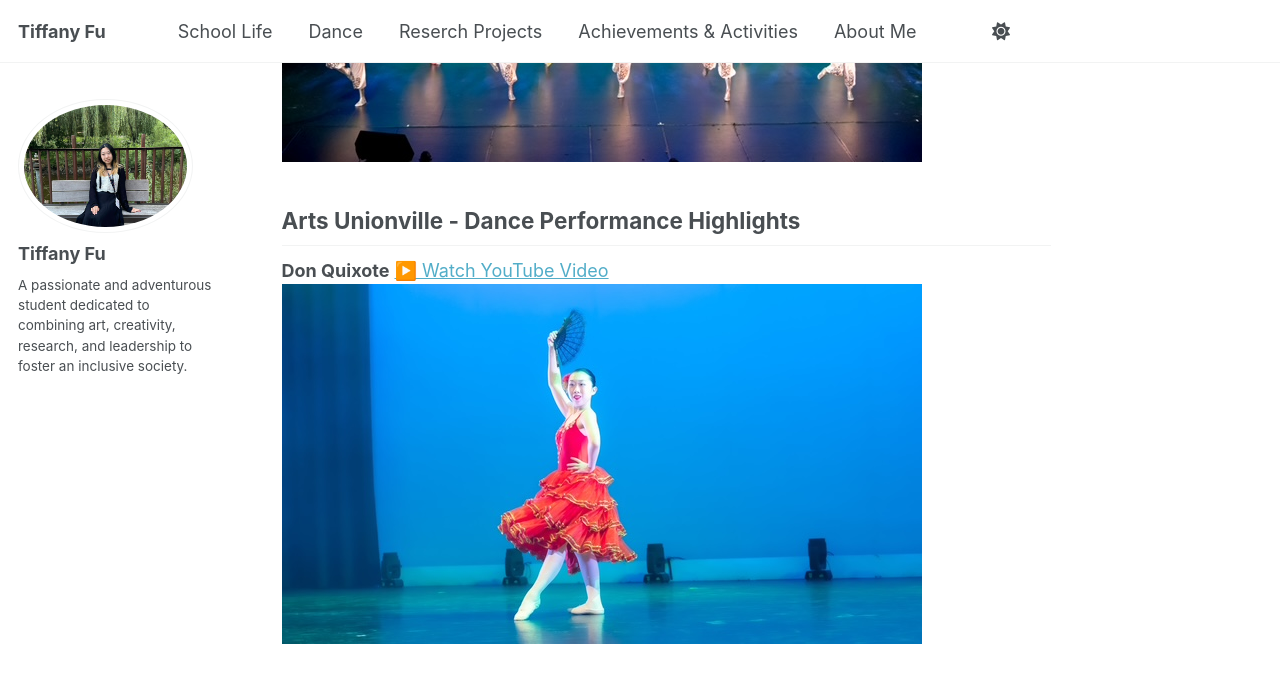
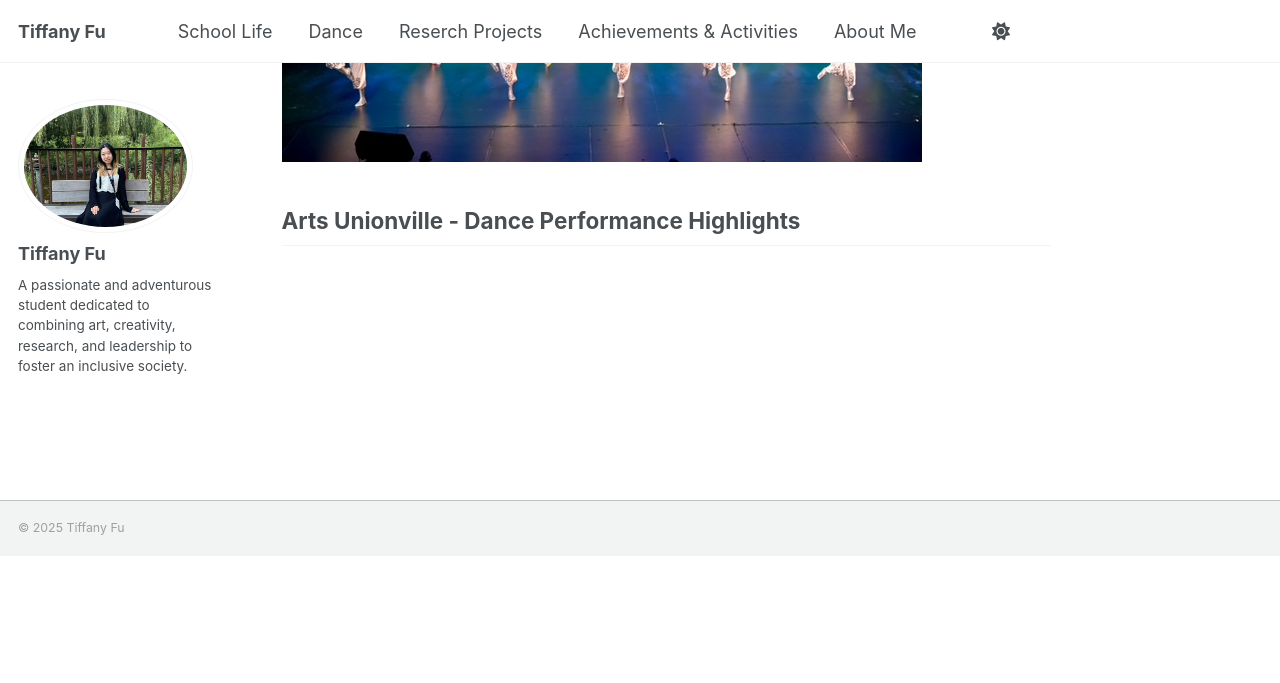
Before and after one commit to TiffanyJTFu/TiffanyTestWeb, a Jekyll site: the page built from _talks/DanceStagePerformances.md, in a window 1280 px wide and 900 px high, scrolled down 5264 px. Shown: the top 683 px of the window. Built offline with Jekyll 4.4.1, drawn with Linux system fonts in a browser that asks for light colours; a script that is not in the unit is left out; after the commit the page ends 5820 px from its top, so only the background shows below that.

Commit message:
Update DanceStagePerformances.md

```diff
--- a/_talks/DanceStagePerformances.md
+++ b/_talks/DanceStagePerformances.md
@@ -73,6 +73,3 @@ location: "Toronto, Canada"
 
 
 ## Arts Unionville - Dance Performance Highlights
-**Don Quixote**
-<a href="https://youtu.be/TQqILM71ags" target="_blank" rel="noopener">▶️ Watch YouTube Video</a>
-<br>![Dance10](https://www.tiffu.ca/images/danceballet2.JPEG)
```
